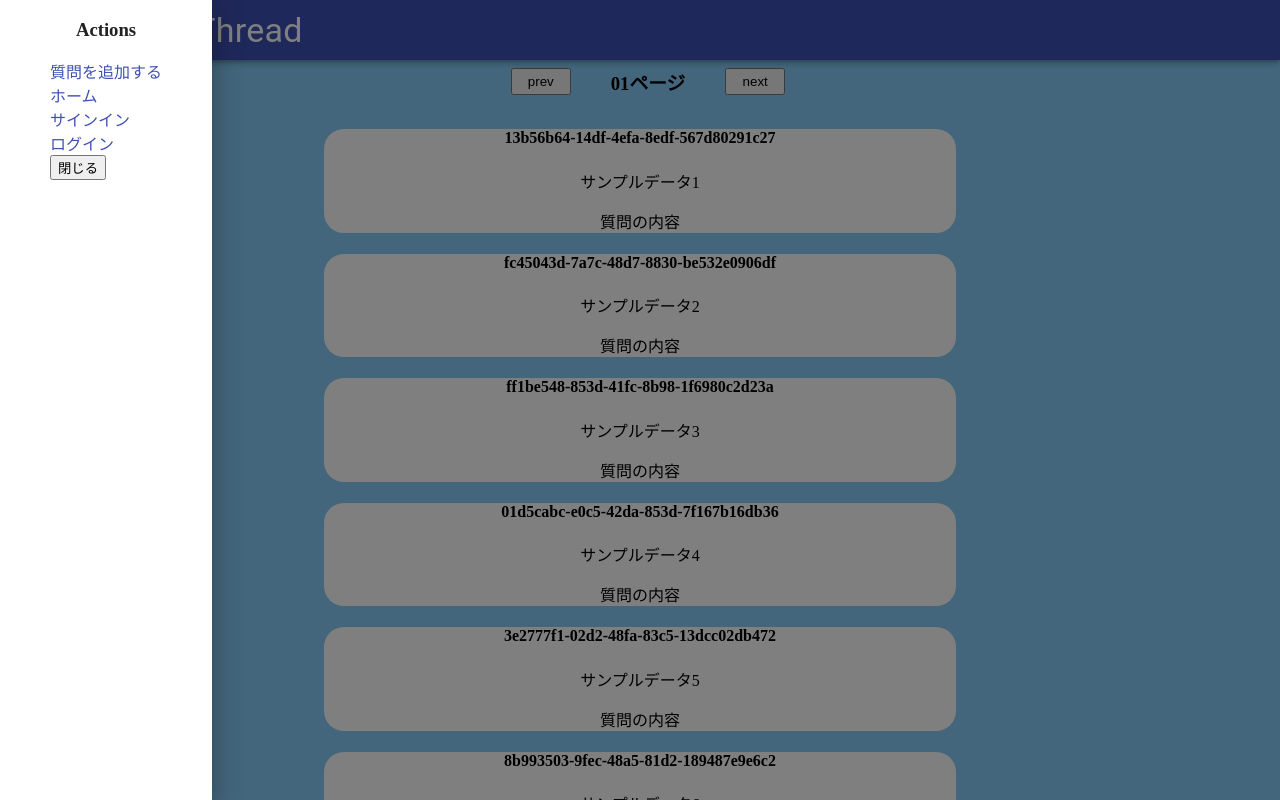
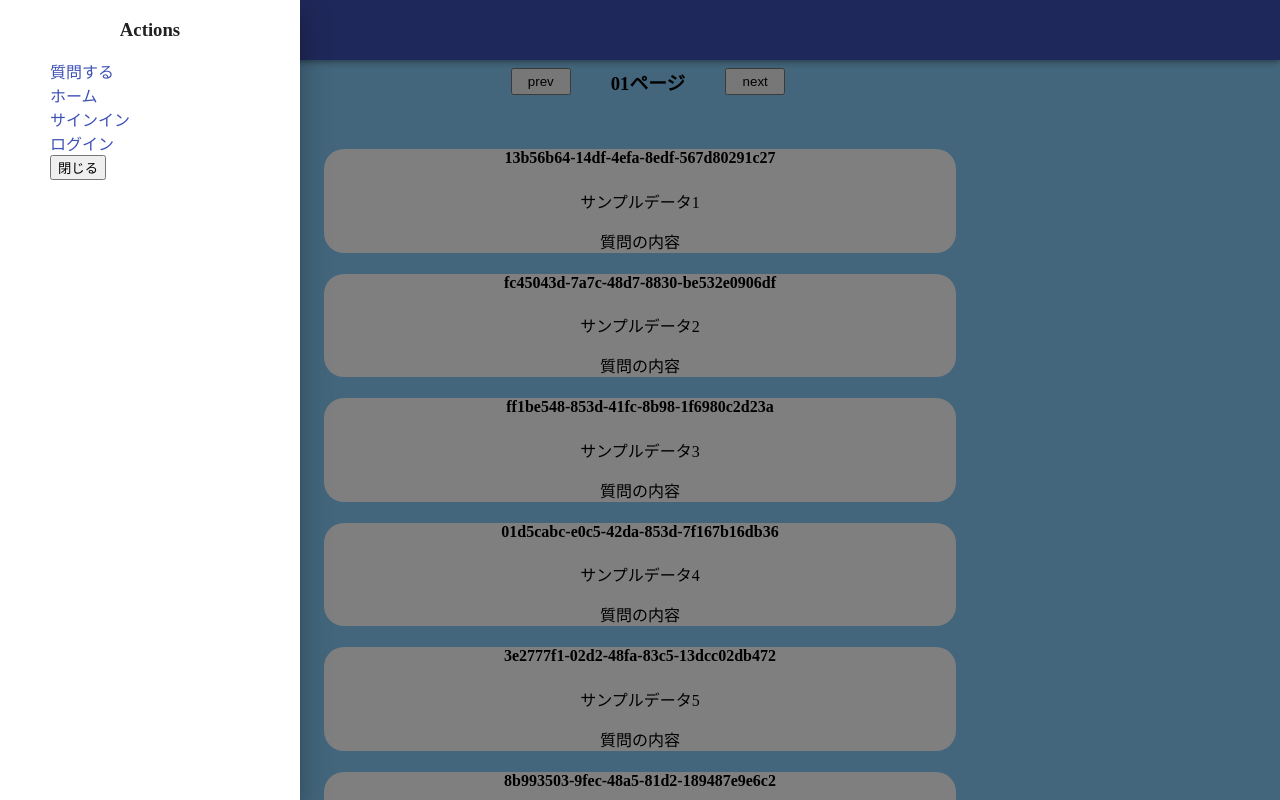
Before and after one commit to shunsuke-kawata/Question_thread, a React (Create React App) app in the folder frontend/frontend/react-sample/: page / in a window 1280 px wide. Both pictures are taken after a click on the button "menu". Shown: the top 800 px of the page. Built offline with nearby package versions, Linux system fonts and the light colour scheme.

Commit message:
update コンポーネントの位置変更

```diff
--- a/frontend/frontend/react-sample/src/Components/Main.jsx
+++ b/frontend/frontend/react-sample/src/Components/Main.jsx
@@ -1,32 +1,22 @@
 import React from "react";
-import Header from "./Header";
 import QuestionArea from "./QuestionArea";
-import IndexArea from "./IndexArea";
 import dummyData from "../DummyDatas";
 import Details from "./Details";
 import { useState } from "react";
 import Common from "./Common";
 
 const Main = () => {
-  const [index, setIndex] = useState(1);
-  // const [menubarflag, setMenubarFlag] = useState(false);
   const [questionOrDetail, setQuestionOrDetail] = useState(false);
   const data = dummyData;
 
   return (
     <>
       <Common />
-      <IndexArea index={index} data={data} setIndex={setIndex} />
-
       {/* 以下二つのどちらかを表示する */}
       {questionOrDetail ? (
         <Details setQuestionOrDetail={setQuestionOrDetail} />
       ) : (
-        <QuestionArea
-          index={index}
-          data={data}
-          setQuestionOrDetail={setQuestionOrDetail}
-        />
+        <QuestionArea data={data} setQuestionOrDetail={setQuestionOrDetail} />
       )}
     </>
   );
--- a/frontend/frontend/react-sample/src/Components/Menubar.jsx
+++ b/frontend/frontend/react-sample/src/Components/Menubar.jsx
@@ -1,6 +1,5 @@
 import React from "react";
-import { BrowserRouter, Link, Switch, Route } from "react-router-dom";
-import { useState } from "react";
+import { Link } from "react-router-dom";
 import "../css/Menubar.css";
 
 const Menubar = ({ setMenubarFlag }) => {
@@ -9,7 +8,7 @@ const Menubar = ({ setMenubarFlag }) => {
       <div className="menubar">
         <h3 id="menutitle">Actions</h3>
         <Link className="links" to="/newQuestion">
-          質問を追加する
+          質問する
         </Link>
         <br />
         <Link className="links" to="/">
--- a/frontend/frontend/react-sample/src/Components/QuestionArea.jsx
+++ b/frontend/frontend/react-sample/src/Components/QuestionArea.jsx
@@ -1,10 +1,12 @@
 import React from "react";
 import Question from "./Question";
+import { useState } from "react";
 import "../css/QuestionArea.css";
+import IndexArea from "./IndexArea";
 
-const QuestionArea = ({ index, data, setQuestionOrDetail }) => {
+const QuestionArea = ({ data, setQuestionOrDetail }) => {
   //配列の長さを保持する
-
+  const [index, setIndex] = useState(1);
   var display_head = (index - 1) * 10;
   var display_tail = display_head + 10;
   if (display_tail > data.length) {
@@ -24,7 +26,12 @@ const QuestionArea = ({ index, data, setQuestionOrDetail }) => {
     />
   ));
 
-  return <div id="mapdata">{map_data}</div>;
+  return (
+    <>
+      <IndexArea index={index} data={data} setIndex={setIndex} />
+      <div id="mapdata">{map_data}</div>
+    </>
+  );
 };
 
 export default QuestionArea;
--- a/frontend/frontend/react-sample/src/css/Menubar.css
+++ b/frontend/frontend/react-sample/src/css/Menubar.css
@@ -1,6 +1,7 @@
 .menubar{
     padding-left: 50px;
     padding-right: 50px;
+    width:200px;
 }
 
 #menutitle{
--- a/frontend/frontend/react-sample/src/css/QuestionArea.css
+++ b/frontend/frontend/react-sample/src/css/QuestionArea.css
@@ -1,3 +1,3 @@
 #mapdata{
-    padding-top: 100px;
+    padding-top: 120px;
 }
```
